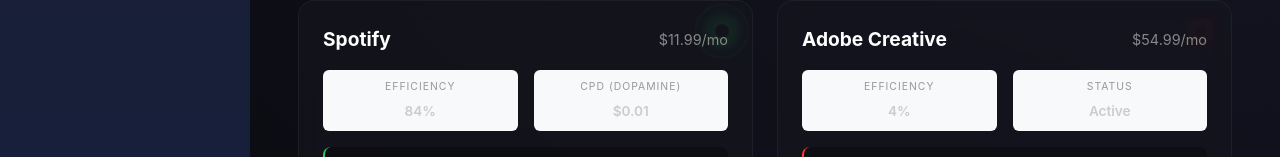
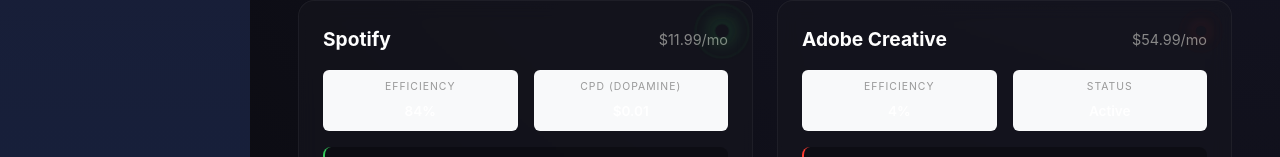
Before and after one commit to jmerich/mgmt8130, a React (Vite) app: page /card-masking in a window 1280 px wide. Shown: the part 795-952 px from the top of the page. Built offline with nearby package versions, Linux system fonts and the light colour scheme.

Commit message:
fix: Improve tile contrast and readability

```diff
--- a/src/renderer/features/card-masking/AiSentience.css
+++ b/src/renderer/features/card-masking/AiSentience.css
@@ -156,8 +156,8 @@
 
 .metric {
     flex: 1;
-    background: rgba(0, 0, 0, 0.2);
-    border: 1px solid rgba(255, 255, 255, 0.05);
+    background: rgba(0, 0, 0, 0.3);
+    border: 1px solid rgba(255, 255, 255, 0.1);
     border-radius: 8px;
     padding: 0.8rem;
     text-align: center;
@@ -165,15 +165,16 @@
 }
 
 .metric:hover {
-    background: rgba(0, 0, 0, 0.4);
-    border-color: rgba(255, 255, 255, 0.1);
+    background: rgba(0, 0, 0, 0.5);
+    border-color: rgba(255, 255, 255, 0.2);
 }
 
 .metric-label {
     font-size: 0.7rem;
     text-transform: uppercase;
     letter-spacing: 1px;
-    color: #666;
+    color: #aaa;
+    /* Increased contrast from #666 */
     margin-bottom: 0.3rem;
     display: block;
 }
@@ -181,7 +182,8 @@
 .metric-value {
     font-size: 1.1rem;
     font-weight: 600;
-    color: #ccc;
+    color: #fff;
+    /* Inteased contrast from #ccc */
 }
 
 /* The AI Insight Text */
```
